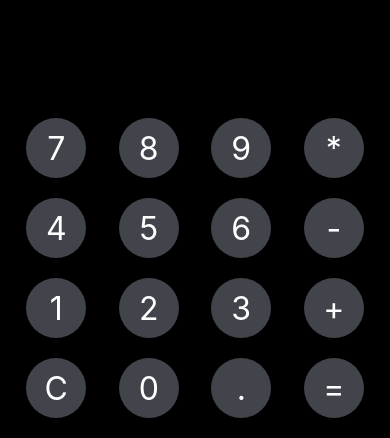
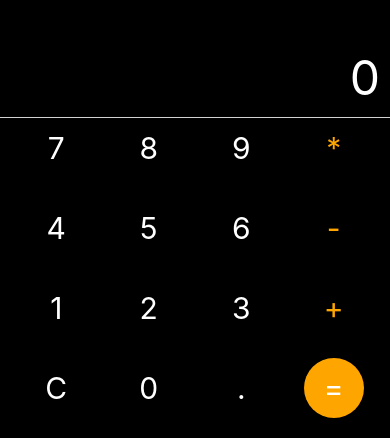
Before and after one commit to sahad0/Calculator_RN, a React Native app: screen / in a window 390 px wide. Shown: the part 406-844 px from the top of the page. Built offline with nearby package versions, Linux system fonts and the light colour scheme.

Commit message:
fixed zeros issue and decmal

```diff
--- a/App.tsx
+++ b/App.tsx
@@ -11,38 +11,57 @@ function App(): JSX.Element {
   const [operator,setOperator] = useState('');
 
 
-  useEffect(()=>{
-    console.log(expression);
-  },[expression]);
 
-  const handleNumberPress = (num) => {
+
+  const handleNumberPress = (num:string) => {
+
+    if(result==='0' && num==='0') return;
+
     setOperator('');
+
     if (result === '0') {
       setResult(num.toString());
-    } else {
+      setExpression(expression + num.toString());
+
+    } else if(result.length<12) {
       setResult(result + num.toString());
+      setExpression(expression + num.toString());
     }
-    setExpression(expression + num.toString());
+
   };
 
-  const handleOperatorPress = (val) => {
+  const handleOperatorPress = (value:string) => {
     if(operator===''){
-      setOperator(val);
-      setExpression((expression)=> expression + val);
+      setOperator(value);
+      setExpression((expression)=> expression + value);
       setResult('0');
     }
-    else if(val!=='' && val!==operator){
-      setExpression((k)=> k.slice(0,-1)+val);
+    else if(value!=='' && value!==operator){
+      setExpression((k)=> k.slice(0,-1)+value);
       setResult('0');
 
     }
   };
 
   const handleEqualsPress = () => {
-    const res = eval(expression);
-    // setResult(res.toString());
+    let temp:string='';
+    let last = [...expression][expression.length-1];
+    if(last==='+'||last==='-'||last==='*'||last==='.'){
+      temp = expression+'0';
+    }
+    const res = eval(temp!==''?temp:expression);
     setExpression(res.toString());
   };
+
+
+
+  const handleDecimalPress = () => {
+    if (result.includes('.')) return
+    setResult(result + '.');
+    setExpression(result==="0" ? expression+'0.' : expression+'.');
+
+  };
+
 
   const handleClearPress = () => {
     setResult('0');
@@ -50,17 +69,10 @@ function App(): JSX.Element {
   };
 
 
-  const handleDecimalPress = () => {
-    if (result.includes('.')) return
-    setResult(result + '.');
-    setExpression(expression+'.');
-
-  };
-
   return (
     <View style={styles.container}>
-      <View style={[styles.resultContainer]}>
-        <Text style={styles.resultText}>{expression}</Text>
+      <View style={[styles.resultContainer,{borderBottomColor:'lightgray',borderBottomWidth:0.3}]}>
+        <Text style={styles.resultText}>{expression===''?0:expression}</Text>
       </View>
 
       <View style={styles.buttonContainer}>
@@ -74,7 +86,7 @@ function App(): JSX.Element {
           <Text style={styles.buttonText}>9</Text>
         </TouchableOpacity>
         <TouchableOpacity style={styles.button} onPress={() => handleOperatorPress('*')}>
-          <Text style={styles.buttonText}>*</Text>
+          <Text style={styles.oButtonText}>*</Text>
         </TouchableOpacity>
       </View>
 
@@ -89,7 +101,7 @@ function App(): JSX.Element {
           <Text style={styles.buttonText}>6</Text>
         </TouchableOpacity>
         <TouchableOpacity style={styles.button} onPress={() => handleOperatorPress('-')}>
-          <Text style={styles.buttonText}>-</Text>
+          <Text style={styles.oButtonText}>-</Text>
         </TouchableOpacity>
       </View>
 
@@ -104,7 +116,7 @@ function App(): JSX.Element {
           <Text style={styles.buttonText}>3</Text>
         </TouchableOpacity>
         <TouchableOpacity style={styles.button} onPress={() => handleOperatorPress('+')}>
-          <Text style={styles.buttonText}>+</Text>
+          <Text style={styles.oButtonText}>+</Text>
         </TouchableOpacity>
       </View>
 
@@ -118,8 +130,8 @@ function App(): JSX.Element {
         <TouchableOpacity style={styles.button} onPress={() =>handleDecimalPress()}>
           <Text style={styles.buttonText}>.</Text>
         </TouchableOpacity>
-        <TouchableOpacity style={styles.button} onPress={() => handleEqualsPress()}>
-          <Text style={styles.buttonText}>=</Text>
+        <TouchableOpacity style={[styles.button,{backgroundColor:'orange'}]} onPress={() => handleEqualsPress()}>
+          <Text style={[styles.oButtonText,{color:"white"}]}>=</Text>
         </TouchableOpacity>
       </View>
     </View>
@@ -139,6 +151,7 @@ const styles = StyleSheet.create({
     alignItems: 'flex-end',
     paddingRight: 10,
     paddingBottom: 10,
+
   },
   resultText: {
     fontSize: 48,
@@ -149,18 +162,25 @@ const styles = StyleSheet.create({
     justifyContent: 'space-around',
     paddingBottom: 20,
     paddingHorizontal: 10,
+
   },
   button: {
     borderRadius: 50,
     width: 60,
     height: 60,
-    backgroundColor: '#41444B',
+    backgroundColor: '#000000',
     justifyContent: 'center',
     alignItems: 'center',
   },
   buttonText: {
-    fontSize: 32,
+    fontSize: 30,
+    padding:10,
     color: 'white',
+  },
+  oButtonText: {
+    fontSize: 30,
+    padding:10,
+    color: 'orange',
   },
   clearButton: {
     backgroundColor: '#EB3B5A',
```
